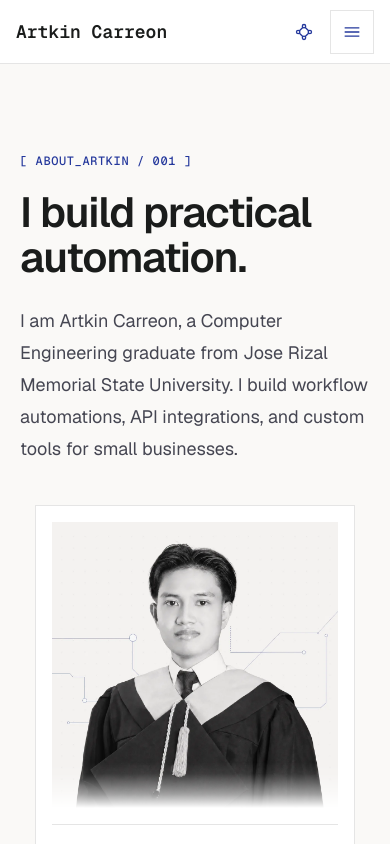
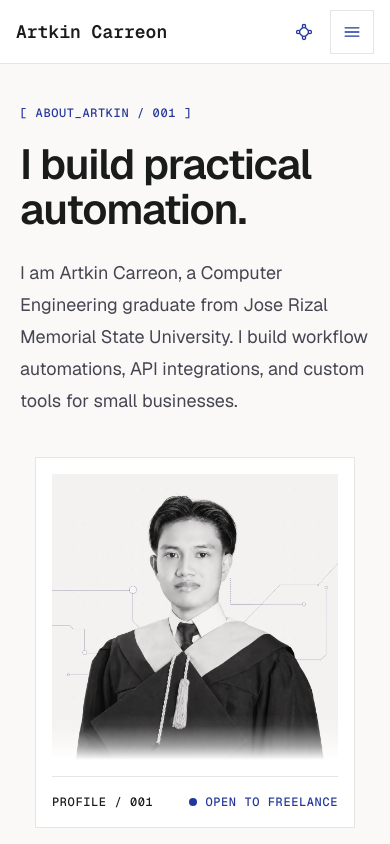
Before and after one commit to kin2001/myportfolio, a Next.js app in the folder web/: page /about in a window 390 px wide. Shown: the top 844 px of the page. Built offline with nearby package versions, Linux system fonts and the light colour scheme; no server answers.

Commit message:
Tighten mobile page spacing

```diff
--- a/web/src/app/(site)/about/page.tsx
+++ b/web/src/app/(site)/about/page.tsx
@@ -60,7 +60,7 @@ export default function AboutPage() {
     <div className="content-canvas">
       <script type="application/ld+json" dangerouslySetInnerHTML={{ __html: JSON.stringify(personStructuredData).replace(/</g, "\\u003c") }} />
 
-      <header className="grid min-w-0 items-center gap-10 py-12 md:grid-cols-[minmax(0,1.1fr)_minmax(240px,.9fr)] md:py-20">
+      <header className="grid min-w-0 items-start gap-10 pb-12 md:grid-cols-[minmax(0,1.1fr)_minmax(240px,.9fr)] lg:items-center lg:py-20">
         <div className="min-w-0">
           <p className="mono-meta accent" aria-hidden="true">[ ABOUT_ARTKIN / 001 ]</p>
           <h1 className="mt-5 text-[42px] font-semibold leading-[1.08] tracking-tight sm:text-5xl xl:text-6xl">I build practical automation.</h1>
--- a/web/src/app/(site)/contact/page.tsx
+++ b/web/src/app/(site)/contact/page.tsx
@@ -8,7 +8,7 @@ export const metadata: Metadata = { title: "Contact", description: "Discuss a wo
 export default function ContactPage() {
   return (
     <div className="content-canvas">
-      <header className="grid gap-10 py-16 md:grid-cols-[minmax(200px,1fr)_2fr] md:grid-rows-[auto_1fr] md:py-24">
+      <header className="grid gap-10 pb-16 md:grid-cols-[minmax(200px,1fr)_2fr] md:grid-rows-[auto_1fr] lg:py-24">
         <p className="mono-meta accent md:col-start-1 md:row-start-1">[ INQUIRY_TERMINAL ]</p>
         <div className="md:col-start-2 md:row-span-2 md:row-start-1"><h1 className="text-5xl font-semibold tracking-tight md:text-7xl">Start with the process.</h1><p className="mt-7 max-w-2xl text-lg leading-8 ink-soft">Describe the repetitive work, the tools involved, and what a better outcome would look like. You do not need to know the technical solution.</p></div>
         <Image src="/system-network1.png" alt="Connected automation workflow diagram" width={512} height={286} sizes="(max-width: 767px) 1px, 320px" className="hidden h-auto w-full max-w-[320px] md:col-start-1 md:row-start-2 md:block md:self-end" />
```
Also changed, not shown: 1 other file (tests, documents, lock files or other folders).
